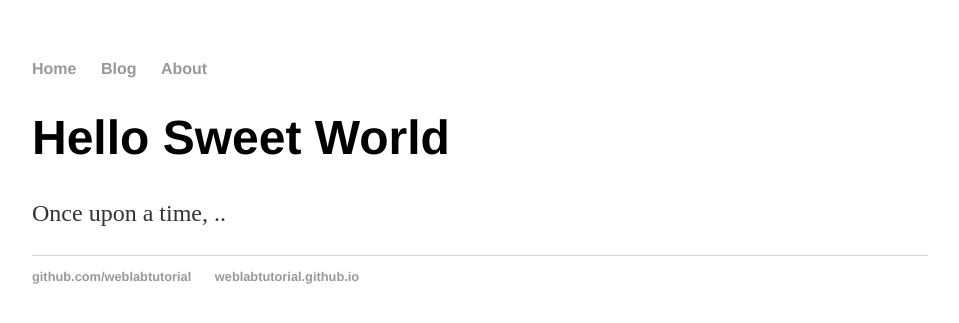
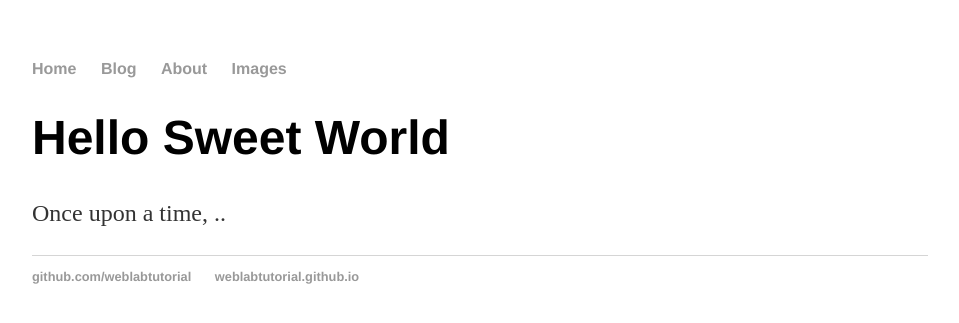
Before and after one commit to leah83/leah83.github.io, a Jekyll site: the page built from index.html, in a window 1280 px wide. Shown: the top 323 px of the page, without its empty margins (160-1119 px from the left). Built offline with Jekyll 4.4.1, drawn with Linux system fonts in a browser that asks for light colours.

Commit message:
Update default.html

```diff
--- a/_layouts/default.html
+++ b/_layouts/default.html
@@ -11,6 +11,7 @@
         <li><a href="/">Home</a></li>
         <li><a href="/blog">Blog</a></li>
         <li><a href="/about">About</a></li>
+        <li><a href="/about">Images</a></li>
       </ul>
     </nav>
     <div class="container">
```
